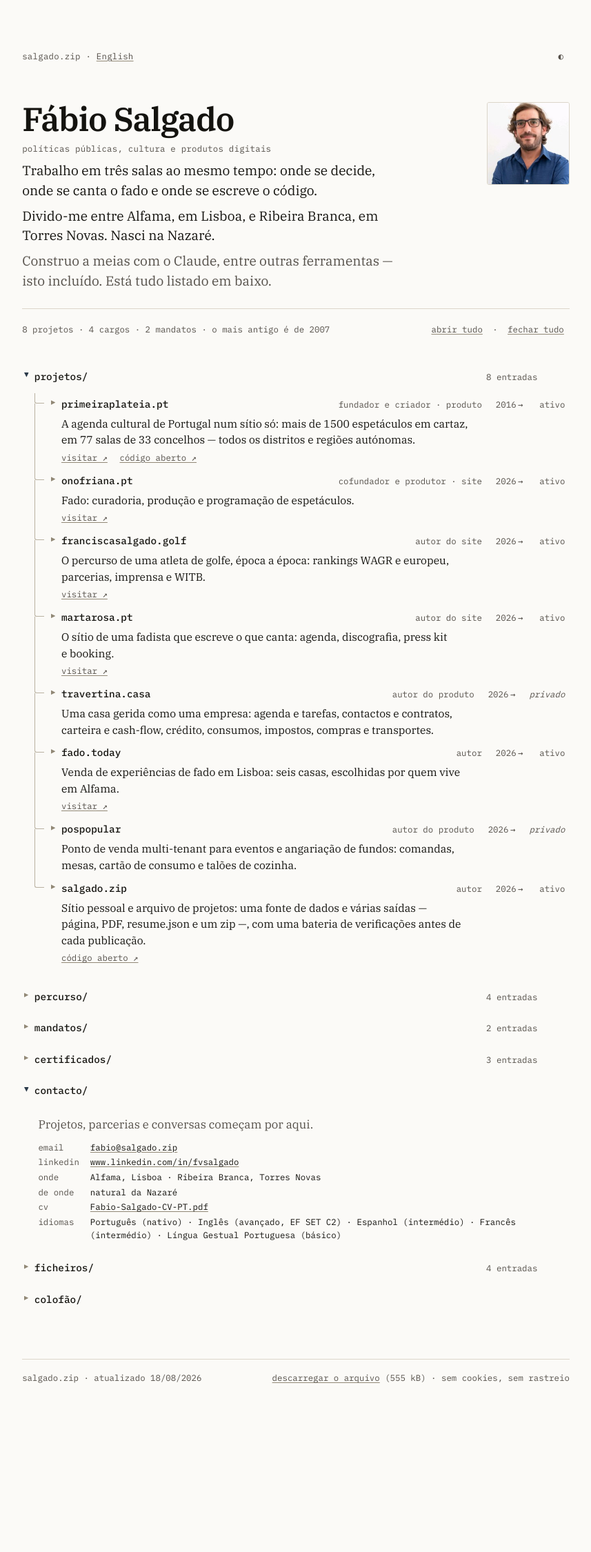
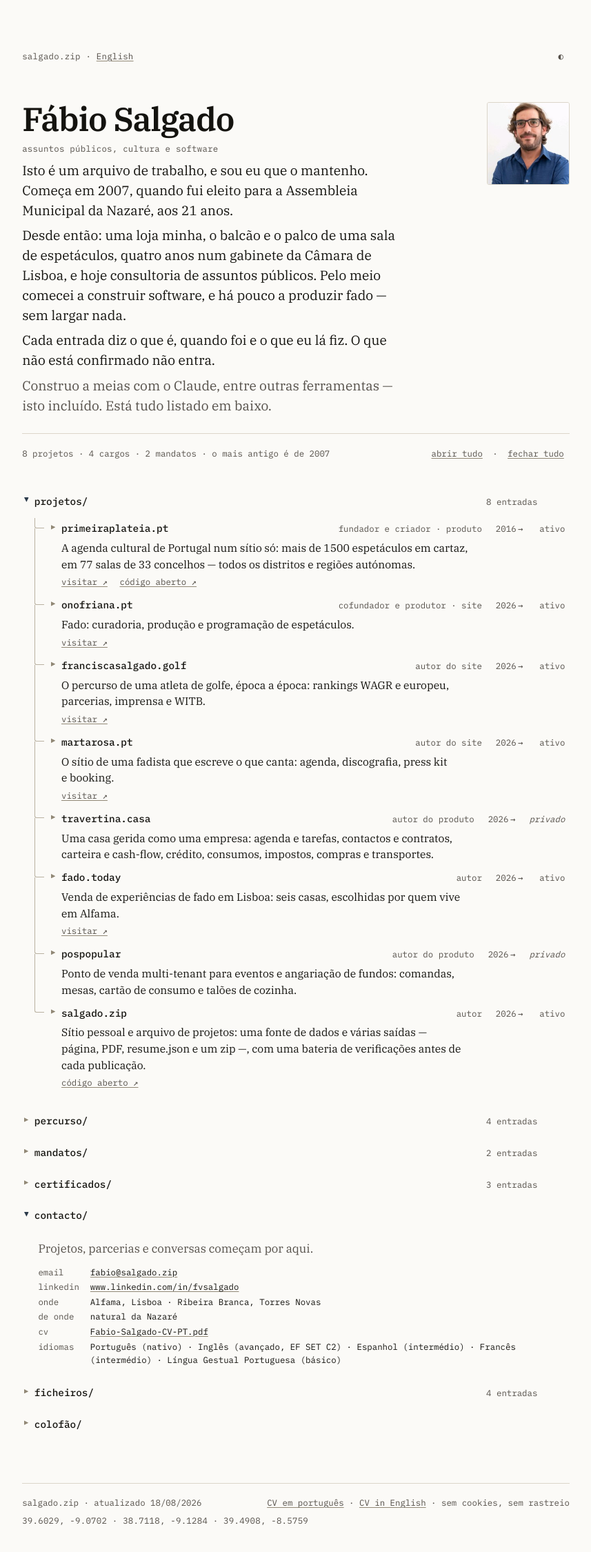
Before and after one commit to fvsalgado/salgado.zip, an Astro site: page / in a window 1280 px wide. Shown: the whole page at 69% size, without its empty margins (211-1068 px from the left). Before the commit the page ends 2071 px from the top, so only its background shows below. Built offline with nearby package versions, Linux system fonts and the light colour scheme; Astro itself is replaced by a stand-in of ours.

Commit message:
O cabeçalho passa a falar como arquivo, e o rodapé a dar o caminho (#20)
A abertura dizia «trabalho em três salas ao mesmo tempo». Era a melhor frase do
cabeçalho e era também a que a própria página desmentia por acidente: três
linhas abaixo, «77 salas de 33 concelhos», e a palavra a significar outra
coisa. A metáfora sai.

Sai também porque já não é precisa. Anunciava um cruzamento que a listagem não
mostrava; depois do #18 mostra-o — o ponto de venda que nasceu num evento, o
gabinete que fazia política e produzia espetáculos, a agenda cultural do país
que é software.

A voz passa a ser a do arquivo, e não a do candidato. Começa por dizer o que
isto é e só depois quem o mantém: um arquivo não anda à procura de nada, e é
essa moldura que deixa entrar a cronologia sem que a página se leia como carta
de candidatura. Dentro dela cabe o arco inteiro — 2007, eleito aos 21, e daí
até hoje: uma loja, um balcão e um palco, quatro anos num gabinete da Câmara,
consultoria de assuntos públicos, e pelo meio o software e o fado.

A terceira linha é a regra da casa, e é verificável: a verificação 14 bloqueia
a publicação enquanto houver um período por confirmar.

A linha de ofício passa de «políticas públicas, cultura e produtos digitais» a
«assuntos públicos, cultura e software».

A geografia sai do cabeçalho e não se perde: já estava na tarja de contacto do
PDF e no nó contacto/, e passa a estar também no rodapé, em coordenadas.

No rodapé, três pares de graus decimais — Nazaré, Alfama, Ribeira Branca, por
ordem biográfica. Sem rótulos, e com sinal em vez de hemisfério, porque em
português o oeste é «O» e em inglês é «W». Fonte: OpenStreetMap via Nominatim.

E o rodapé deixa de oferecer o .zip para oferecer os dois CV, cada um rotulado
na sua língua e ambos em qualquer das versões do site. O arquivo inteiro
continua em ficheiros/, com o tamanho ao lado.

```diff
--- a/src/components/Rodape.astro
+++ b/src/components/Rodape.astro
@@ -1,7 +1,7 @@
 ---
-import { datas, ficheiros } from '../data'
+import { datas, contacto, ficheiros } from '../data'
 import type { Idioma } from '../data'
-import { dataCurta, tamanho } from '../data/formato'
+import { dataCurta, coordenadas } from '../data/formato'
 
 interface Props { idioma: Idioma }
 const { idioma } = Astro.props
@@ -9,7 +9,23 @@ const en = idioma === 'en'
 
 const maisRecente = Object.values(datas).sort().at(-1)
 const quando = dataCurta(maisRecente, idioma)
-const zip = ficheiros.find((f) => f.id === 'salgado-zip')
+
+/**
+ * Os dois documentos, e não o arquivo inteiro: quem chega ao fim da página é
+ * quem quer levar alguma coisa, e o que se leva de um sítio destes é o CV. O
+ * .zip continua em `ficheiros/`, com o tamanho ao lado.
+ *
+ * Os dois saem sempre, seja qual for a língua da interface — cada um rotulado
+ * na sua, que é a maneira mais curta de dizer o que está lá dentro sem o
+ * traduzir. Quem lê inglês reconhece «CV in English» numa página portuguesa, e
+ * ao contrário também.
+ */
+const cvs = [
+  { id: 'cv-pt', rotulo: 'CV em português' },
+  { id: 'cv-en', rotulo: 'CV in English' },
+]
+  .map((d) => ({ ...d, href: ficheiros.find((f) => f.id === d.id)?.href ?? null }))
+  .filter((d): d is { id: string; rotulo: string; href: string } => d.href !== null)
 ---
 
 <footer class="rodape">
@@ -17,9 +33,16 @@ const zip = ficheiros.find((f) => f.id === 'salgado-zip')
     salgado.zip{quando ? ` · ${en ? 'updated' : 'atualizado'} ${quando}` : ''}
   </span>
   <span class="rodape__ecra">
-    <a href="/salgado.zip">{en ? 'download the archive' : 'descarregar o arquivo'}</a>
-    {zip?.bytes !== null && zip !== undefined ? ` (${tamanho(zip.bytes)})` : ''}
+    {cvs.map((c, i) => (
+      <>
+        {i > 0 && <span aria-hidden="true"> · </span>}
+        <a href={c.href}>{c.rotulo}</a>
+      </>
+    ))}
     <span aria-hidden="true"> · </span>
     {en ? 'no cookies, no tracking' : 'sem cookies, sem rastreio'}
   </span>
+  {contacto.lugares.length > 0 && (
+    <span class="rodape__lugares">{coordenadas(contacto.lugares)}</span>
+  )}
 </footer>
--- a/src/data/cabecalho.ts
+++ b/src/data/cabecalho.ts
@@ -6,21 +6,51 @@ export const cabecalho = parse(Cabecalho, {
     pt: 'Consultor de assuntos públicos',
     en: 'Public affairs consultant',
   },
-  /** Para o <title> e pouco mais. O cargo fica para o JSON-LD. */
+  /**
+   * Para o <title> e pouco mais. O cargo fica para o JSON-LD.
+   *
+   * «assuntos públicos» e não «políticas públicas»: é o nome do ofício, o
+   * mesmo que está no cargo. «software» e não «produtos digitais»: uma das
+   * duas é uma palavra e a outra é uma categoria de brochura.
+   */
   areas: {
-    pt: 'políticas públicas, cultura e produtos digitais',
-    en: 'public policy, culture and digital products',
+    pt: 'assuntos públicos, cultura e software',
+    en: 'public affairs, culture and software',
   },
-  // O nome é o <h1> e `areas` é a linha de ofício por baixo — a abertura que o
-  // cartão social já fazia bem. As linhas abaixo são a prosa, não o título.
+  /**
+   * O nome é o <h1> e `areas` é a linha de ofício por baixo. As linhas abaixo
+   * são a prosa, e são a mesma prosa em quatro sítios: a página, o cabeçalho
+   * do PDF ao lado do retrato, o `summary` do resume.json (concatenadas) e o
+   * LEIA-ME.txt do zip. Têm de se ler como um parágrafo, não como tópicos.
+   *
+   * A voz é a do arquivo, não a do candidato: começa por dizer o que isto é, e
+   * só depois quem o mantém. Um arquivo não anda à procura de nada — é a
+   * diferença entre um percurso contado e um percurso arquivado, e é ela que
+   * deixa a cronologia entrar sem que a página passe a carta de candidatura.
+   *
+   * A geografia saiu daqui e não se perdeu: está na tarja de contacto do PDF,
+   * no nó `contacto/` e, em coordenadas, no rodapé. Dizê-la aqui era dizê-la
+   * duas vezes na mesma página de papel.
+   */
   linhas: [
     {
-      pt: 'Trabalho em três salas ao mesmo tempo: onde se decide, onde se canta o fado e onde se escreve o código.',
-      en: 'I work in three rooms at once: where decisions are made, where fado is sung, and where the code is written.',
+      // «Começa em 2007» e não «a entrada mais antiga é de 2007»: a linha de
+      // totais, seis linhas abaixo, já diz a segunda versão, e contada pelo
+      // build. Dizer as duas era a mesma frase duas vezes à distância de um
+      // parágrafo.
+      pt: 'Isto é um arquivo de trabalho, e sou eu que o mantenho. Começa em 2007, quando fui eleito para a Assembleia Municipal da Nazaré, aos 21 anos.',
+      en: "This is a working archive, and I'm the one who keeps it. It starts in 2007, when I was elected to the Nazaré municipal assembly, at 21.",
     },
     {
-      pt: 'Divido-me entre Alfama, em Lisboa, e Ribeira Branca, em Torres Novas. Nasci na Nazaré.',
-      en: 'I split my time between Alfama, in Lisbon, and Ribeira Branca, in Torres Novas. I was born in Nazaré.',
+      pt: 'Desde então: uma loja minha, o balcão e o palco de uma sala de espetáculos, quatro anos num gabinete da Câmara de Lisboa, e hoje consultoria de assuntos públicos. Pelo meio comecei a construir software, e há pouco a produzir fado — sem largar nada.',
+      en: "Since then: a shop of my own, the counter and the stage of a small venue, four years in a Lisbon City Hall office, and today public affairs consulting. Somewhere in there I started building software, and more recently producing fado — without letting go of anything.",
+    },
+    {
+      // A regra do arquivo é verdade a sério: a verificação 14 bloqueia a
+      // publicação enquanto houver um período por confirmar. Diz mais sobre
+      // quem escreve do que qualquer adjetivo que se pudesse pôr aqui.
+      pt: 'Cada entrada diz o que é, quando foi e o que eu lá fiz. O que não está confirmado não entra.',
+      en: "Every entry says what it is, when it was, and what I did there. What isn't confirmed doesn't go in.",
     },
     {
       // «isto» e não «este site»: a mesma linha sai em página e em PDF, e quem
--- a/src/data/contacto.ts
+++ b/src/data/contacto.ts
@@ -9,6 +9,20 @@ export const contacto = parse(Contacto, {
   },
   naturalidade: { pt: 'natural da Nazaré', en: 'born in Nazaré' },
   regiao: 'Lisboa e Torres Novas',
+  /**
+   * Os três lugares, por ordem biográfica: onde nasci, e os dois onde vivo.
+   * Vão para o rodapé em coordenadas e mais nada — os nomes já estão aqui em
+   * cima, e quem quiser sabe o que fazer com um par de graus decimais.
+   *
+   * Fonte: OpenStreetMap, via Nominatim (18/08/2026). Quatro casas decimais
+   * chegam para acertar num bairro e não chegam para acertar numa porta, que
+   * é exatamente a precisão que isto deve ter.
+   */
+  lugares: [
+    { nome: 'Nazaré', lat: 39.6029, lon: -9.0702 },
+    { nome: 'Alfama', lat: 38.7118, lon: -9.1284 },
+    { nome: 'Ribeira Branca', lat: 39.4908, lon: -8.5759 },
+  ],
   nota: {
     pt: 'Projetos, parcerias e conversas começam por aqui.',
     en: 'Projects, partnerships and conversations start here.',
--- a/src/data/formato.ts
+++ b/src/data/formato.ts
@@ -1,4 +1,4 @@
-import type { Lang, Periodo, Idioma } from './index.ts'
+import type { Lang, Periodo, Idioma, Lugar } from './index.ts'
 
 export function t(v: Lang, idioma: Idioma): string {
   return idioma === 'en' ? v.en : v.pt
@@ -44,3 +44,15 @@ const ESTADOS: Record<string, Record<Idioma, string>> = {
 export function estado(e: string, idioma: Idioma): string {
   return ESTADOS[e]?.[idioma] ?? e
 }
+
+/**
+ * Graus decimais com sinal, WGS 84 — a forma que qualquer mapa aceita colada
+ * na caixa de pesquisa, e a única que se lê igual nas duas línguas (em
+ * português o oeste é «O» e em inglês é «W»; um sinal menos não tem língua).
+ *
+ * Quatro casas chegam para acertar num bairro e não chegam para acertar numa
+ * porta. É a precisão que isto deve ter.
+ */
+export function coordenadas(lugares: readonly Lugar[]): string {
+  return lugares.map((l) => `${l.lat.toFixed(4)}, ${l.lon.toFixed(4)}`).join(' · ')
+}
--- a/src/data/schema.ts
+++ b/src/data/schema.ts
@@ -98,6 +98,17 @@ export const Idioma = z.object({
 })
 export type IdiomaFalado = z.infer<typeof Idioma>
 
+/**
+ * Um lugar no mapa. Graus decimais, WGS 84 — a mesma convenção que qualquer
+ * mapa aceita colado na caixa de pesquisa.
+ */
+export const Lugar = z.object({
+  nome: z.string().min(1),
+  lat: z.number().min(-90).max(90),
+  lon: z.number().min(-180).max(180),
+})
+export type Lugar = z.infer<typeof Lugar>
+
 export const Contacto = z.object({
   /** `null` até estar confirmado. `verify.mjs` falha enquanto o for. */
   email: z.email().nullable(),
@@ -113,6 +124,8 @@ export const Contacto = z.object({
    * estruturados querem um nome de região, não a frase que se lê no ecrã.
    */
   regiao: z.string().min(1),
+  /** Os lugares do rodapé, por ordem biográfica. Sem eles, o rodapé não os inventa. */
+  lugares: z.array(Lugar).default([]),
   idiomas: z.array(Idioma).default([]),
 })
 export type Contacto = z.infer<typeof Contacto>
--- a/src/generated/linhas.json
+++ b/src/generated/linhas.json
@@ -1,4 +1,4 @@
 {
-  "total": 4034,
+  "total": 4132,
   "ficheiros": 44
 }
--- a/src/generated/tamanhos.json
+++ b/src/generated/tamanhos.json
@@ -1,6 +1,6 @@
 {
-  "docs/Fabio-Salgado-CV-PT.pdf": 293400,
-  "docs/Fabio-Salgado-CV-EN.pdf": 293042,
-  "resume.json": 8670,
-  "salgado.zip": 554899
+  "docs/Fabio-Salgado-CV-PT.pdf": 294752,
+  "docs/Fabio-Salgado-CV-EN.pdf": 294484,
+  "resume.json": 8965,
+  "salgado.zip": 558102
 }
--- a/src/styles/base.css
+++ b/src/styles/base.css
@@ -361,6 +361,12 @@ a.linha:hover .linha__nome { color: var(--accent); text-decoration: underline; t
   gap: 0.4rem 1.5rem;
   justify-content: space-between;
 }
+/* Os três lugares ocupam a linha toda por baixo: são o fecho do rodapé, e uma
+   fila de números metida entre a data e as ligações lia-se como erro. */
+.rodape__lugares {
+  flex-basis: 100%;
+  letter-spacing: 0.02em;
+}
 /* ── Marca, totais, descrição visível ────────────────────────────────────── */
 .marca {
   font-family: var(--mono);
```
Also changed, not shown: public/og.png, 2 other files.
